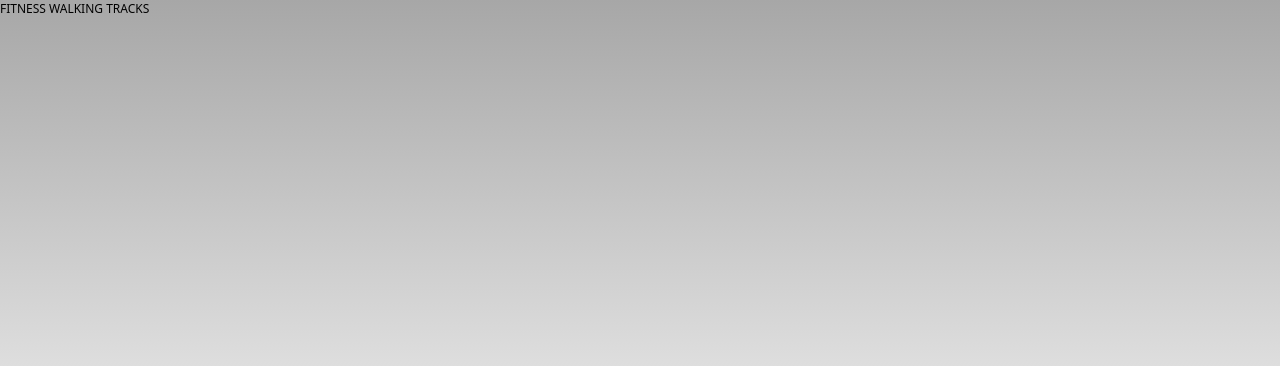
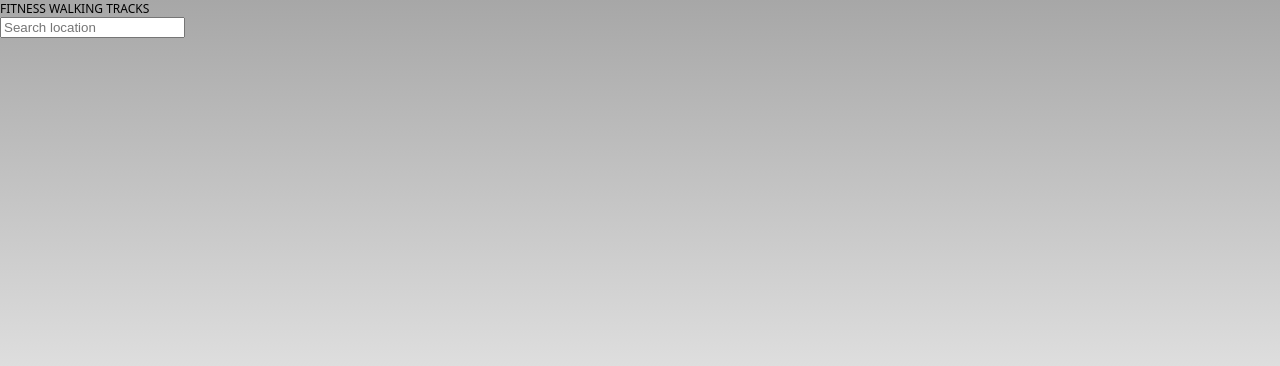
Before and after one commit to tommy08332/fitnessWalkingTracksInfoApp, a website: page www/index.html in a window 1280 px wide. Drawn offline with Linux system fonts and the light colour scheme.

Commit message:
Update index.html

```diff
--- a/www/index.html
+++ b/www/index.html
@@ -11,6 +11,10 @@
         <label>Fitness Walking Tracks</label>
     </header>
 
+    <main>
+        <input id="search_input_field" placeholder="Search location">
+    </main>
+
     <footer>
 
     </footer>
```
